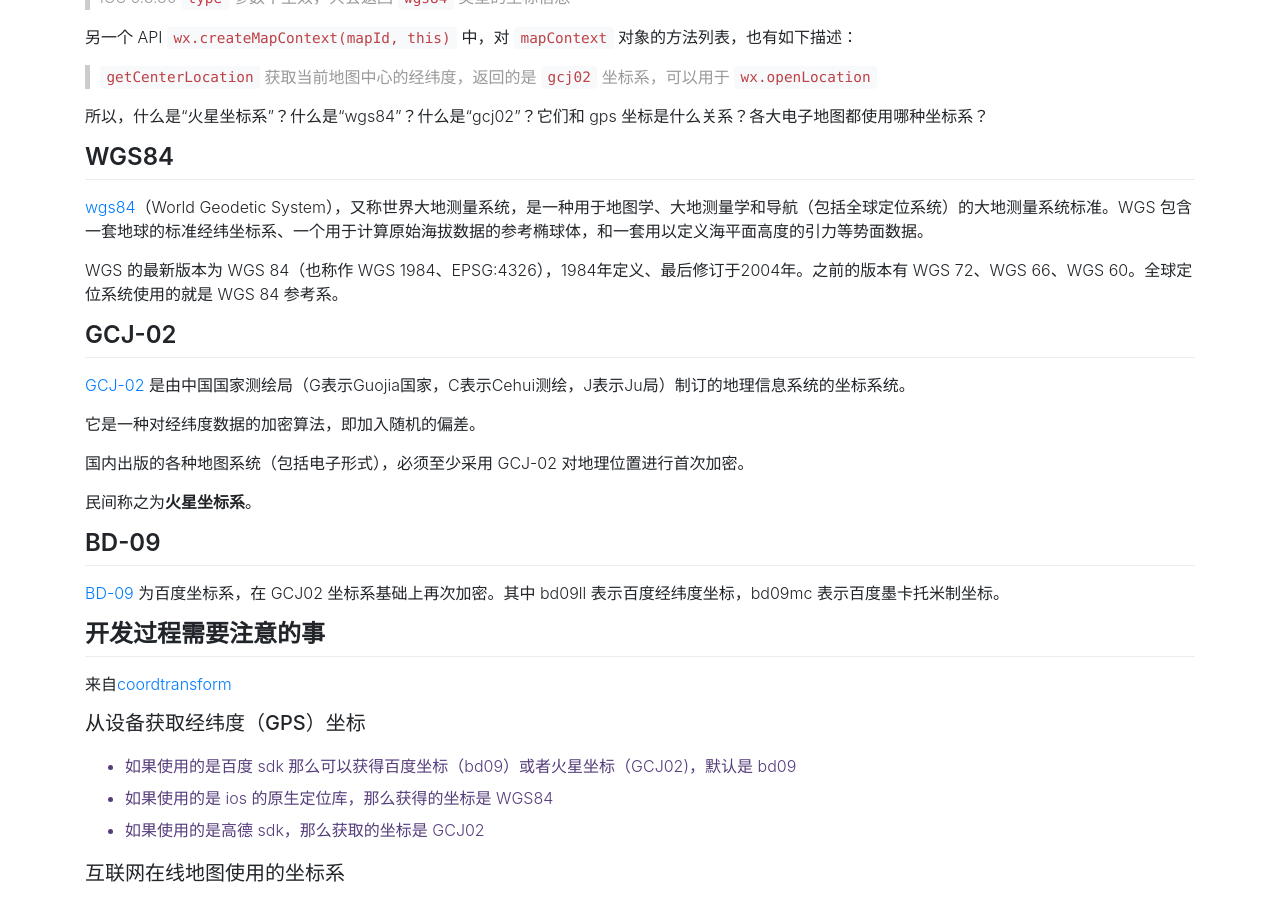
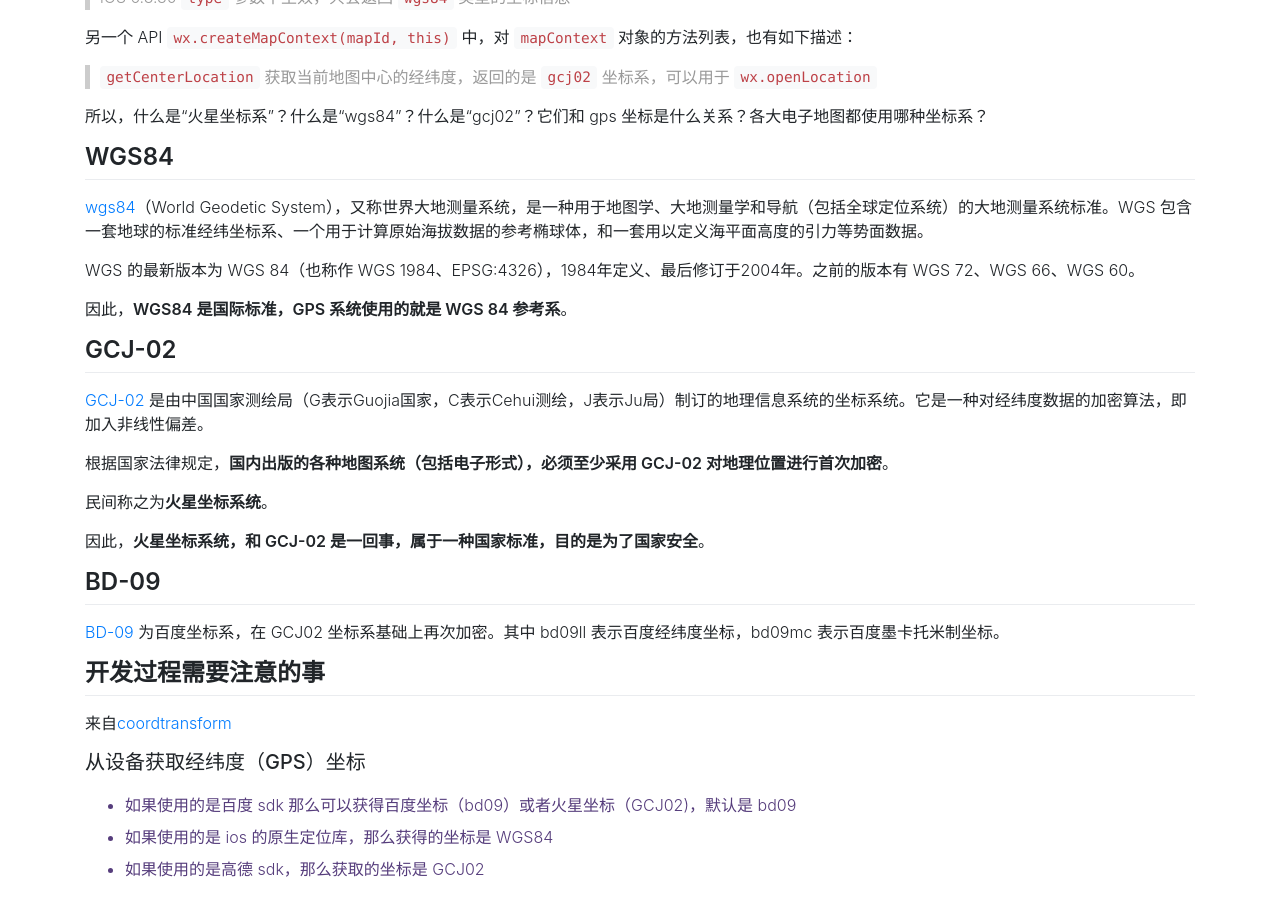
Before and after one commit to liuzhuan/liuzhuan.github.io, a Jekyll site: the page built from _posts/2018-05-23-map-coordinates.md, in a window 1280 px wide and 900 px high, scrolled down 534 px. Built offline with Jekyll 4.4.1, drawn with Linux system fonts in a browser that asks for light colours; nearby versions of some CDN libraries; comment, search, counter and statistics services are not loaded.

Commit message:
updating map coordinates

```diff
--- a/_posts/2018-05-23-map-coordinates.md
+++ b/_posts/2018-05-23-map-coordinates.md
@@ -27,17 +27,19 @@ date: 2018-05-23
 
 [wgs84][wiki.wgs]（World Geodetic System），又称世界大地测量系统，是一种用于地图学、大地测量学和导航（包括全球定位系统）的大地测量系统标准。WGS 包含一套地球的标准经纬坐标系、一个用于计算原始海拔数据的参考椭球体，和一套用以定义海平面高度的引力等势面数据。
 
-WGS 的最新版本为 WGS 84（也称作 WGS 1984、EPSG:4326），1984年定义、最后修订于2004年。之前的版本有 WGS 72、WGS 66、WGS 60。全球定位系统使用的就是 WGS 84 参考系。
+WGS 的最新版本为 WGS 84（也称作 WGS 1984、EPSG:4326），1984年定义、最后修订于2004年。之前的版本有 WGS 72、WGS 66、WGS 60。
+
+因此，**WGS84 是国际标准，GPS 系统使用的就是 WGS 84 参考系**。
 
 ## GCJ-02
 
-[GCJ-02][baidu.gcj02] 是由中国国家测绘局（G表示Guojia国家，C表示Cehui测绘，J表示Ju局）制订的地理信息系统的坐标系统。
+[GCJ-02][baidu.gcj02] 是由中国国家测绘局（G表示Guojia国家，C表示Cehui测绘，J表示Ju局）制订的地理信息系统的坐标系统。它是一种对经纬度数据的加密算法，即加入非线性偏差。
 
-它是一种对经纬度数据的加密算法，即加入随机的偏差。
+根据国家法律规定，**国内出版的各种地图系统（包括电子形式），必须至少采用 GCJ-02 对地理位置进行首次加密**。
 
-国内出版的各种地图系统（包括电子形式），必须至少采用 GCJ-02 对地理位置进行首次加密。
+民间称之为**火星坐标系统**。
 
-民间称之为**火星坐标系**。
+因此，**火星坐标系统，和 GCJ-02 是一回事，属于一种国家标准，目的是为了国家安全**。
 
 ## BD-09
 
```
